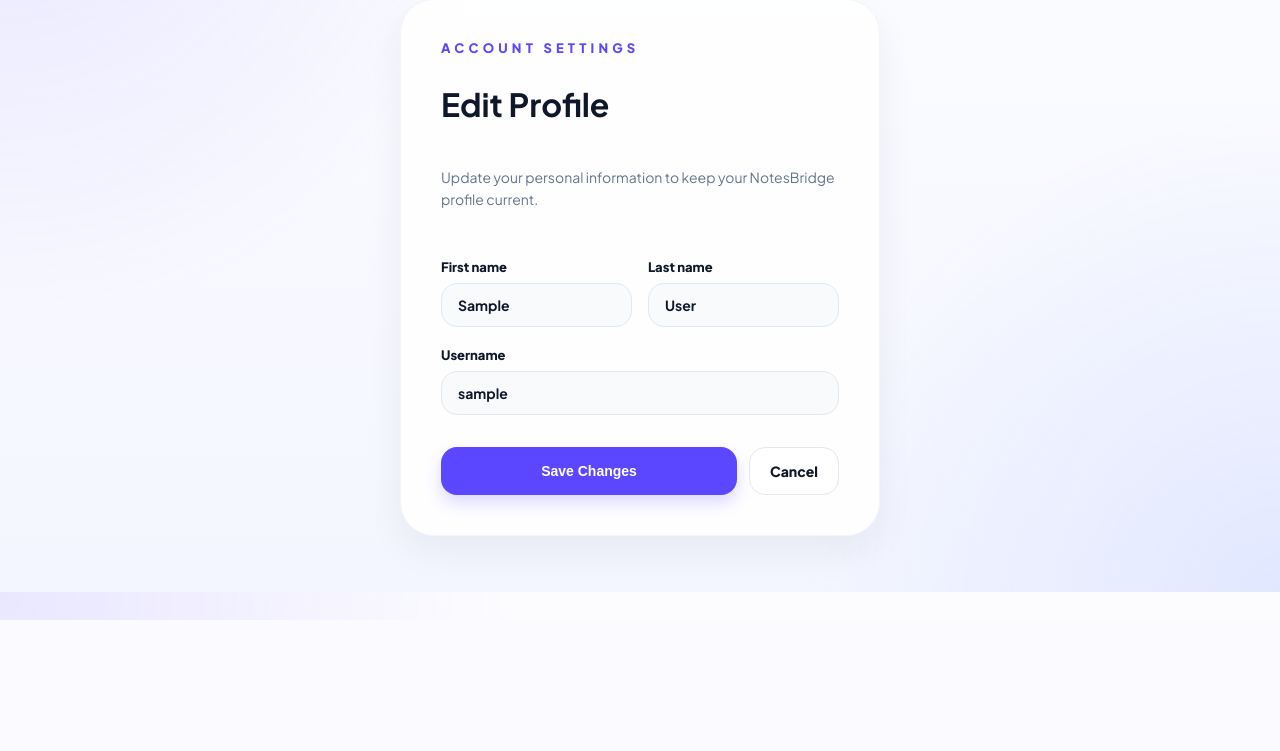
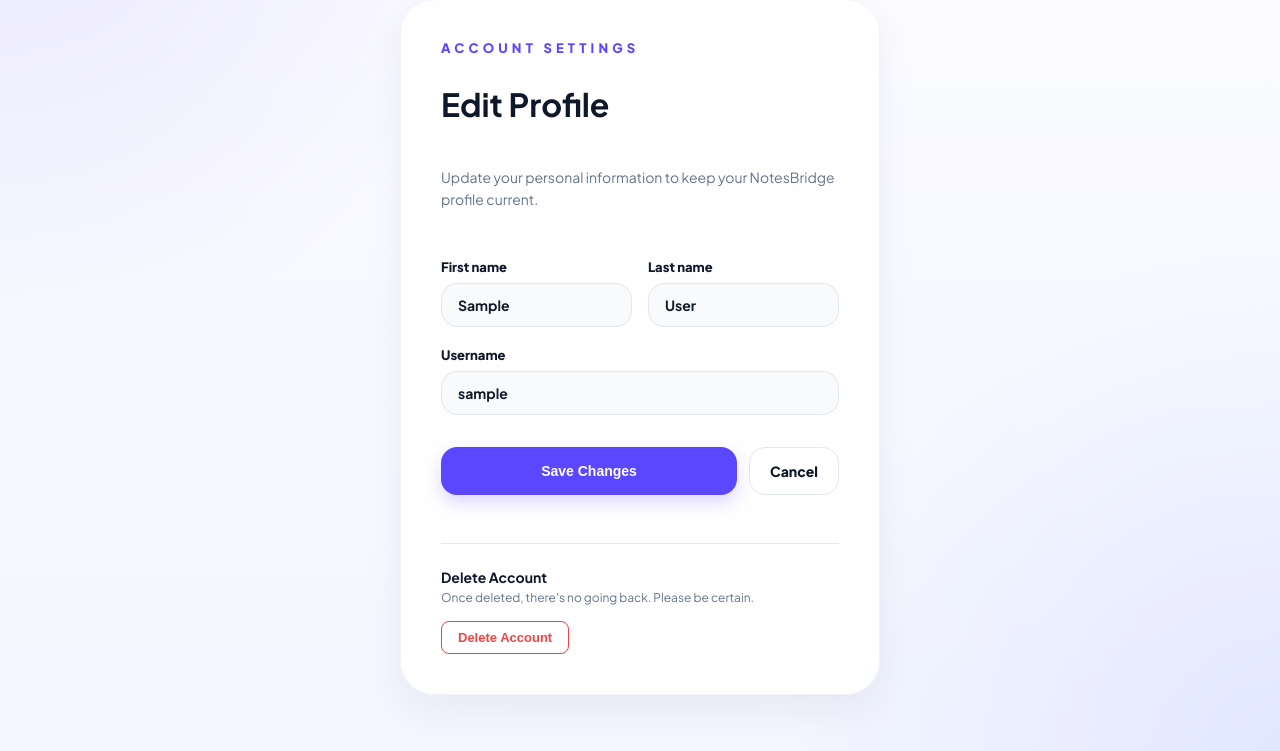
Before and after one commit to jubair65/NotesBridge, a Django app: page /edit-profile/ in a window 1280 px wide. Shown: the part 180-931 px from the top of the page. Before the commit the page ends 800 px from the top, so only its background shows below. Run offline with Django 5.2, Linux system fonts and the light colour scheme; the visitor is signed in with stand-in values (Sample User, id 1).

Commit message:
implement delete profile feature

```diff
--- a/notesbridge/profiles/urls.py
+++ b/notesbridge/profiles/urls.py
@@ -1,5 +1,5 @@
 from django.urls import path
-from .views import  browse_view,dashboard_view,profile_view,edit_profile_view,leaderboard_view
+from .views import  browse_view,dashboard_view,profile_view,edit_profile_view,leaderboard_view,delete_account_view
 
 urlpatterns = [
     path('dashboard/', dashboard_view, name='dashboard'),
@@ -7,4 +7,5 @@ urlpatterns = [
     path('my-profile/',profile_view,name='profile'),
     path('edit-profile/',edit_profile_view,name='edit_profile'),
     path('leaderboard/',leaderboard_view,name='leaderboard'),
+    path('delete-account/', delete_account_view, name='delete_account'),
 ]
--- a/notesbridge/profiles/views.py
+++ b/notesbridge/profiles/views.py
@@ -1,3 +1,5 @@
+from django.contrib import messages
+from django.contrib.auth import logout
 from django.contrib.auth.decorators import login_required
 from django.db.models import Q, Count
 from django.shortcuts import render, redirect
@@ -192,3 +194,15 @@ def leaderboard_view(request):
     }
 
     return render(request, 'profiles/leaderboard.html', context)
+
+
+@login_required
+def delete_account_view(request):
+    if request.method == "POST":
+        user = request.user
+        logout(request)
+        user.delete()
+        messages.success(request, "Your account has been successfully deleted.")
+        return redirect('home')
+
+    return redirect('edit_profile')
--- a/notesbridge/templates/profiles/edit_profile.html
+++ b/notesbridge/templates/profiles/edit_profile.html
@@ -50,6 +50,20 @@
                     </div>
 
                 </form>
+
+                <!-- Delete Account Section inside the card -->
+                <div style="margin-top: 32px; padding-top: 24px; border-top: 1px solid var(--line); display: flex; justify-content: space-between; align-items: center; gap: 16px; flex-wrap: wrap;">
+                    <div>
+                        <h3 style="font-size: 14px; color: var(--slate); margin: 0 0 4px 0; font-weight: 700;">Delete Account</h3>
+                        <p style="font-size: 12px; color: var(--muted); margin: 0;">Once deleted, there's no going back. Please be certain.</p>
+                    </div>
+                    <form method="POST" action="{% url 'delete_account' %}" onsubmit="return confirm('Are you sure you want to delete your account? This action cannot be undone and will delete all your notes, comments, and votes.');" style="margin: 0;">
+                        {% csrf_token %}
+                        <button type="submit" style="background: transparent; color: #ef4444; border: 1px solid #ef4444; border-radius: 8px; padding: 8px 16px; font-size: 13px; font-weight: 600; cursor: pointer; transition: all 0.2s; white-space: nowrap;" onmouseover="this.style.background='#fef2f2'" onmouseout="this.style.background='transparent'">
+                            Delete Account
+                        </button>
+                    </form>
+                </div>
             </div>
 
         </div>
```
